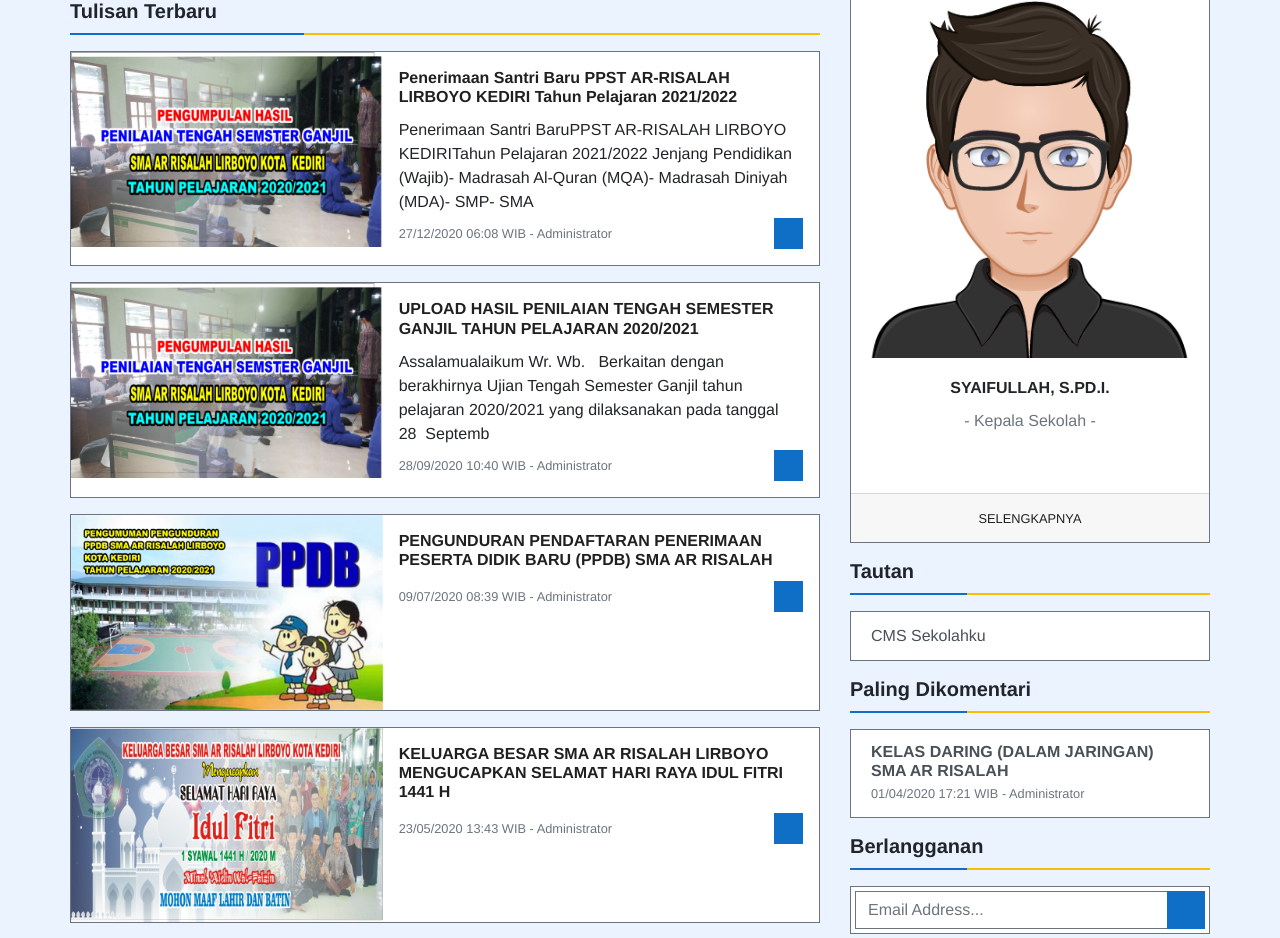
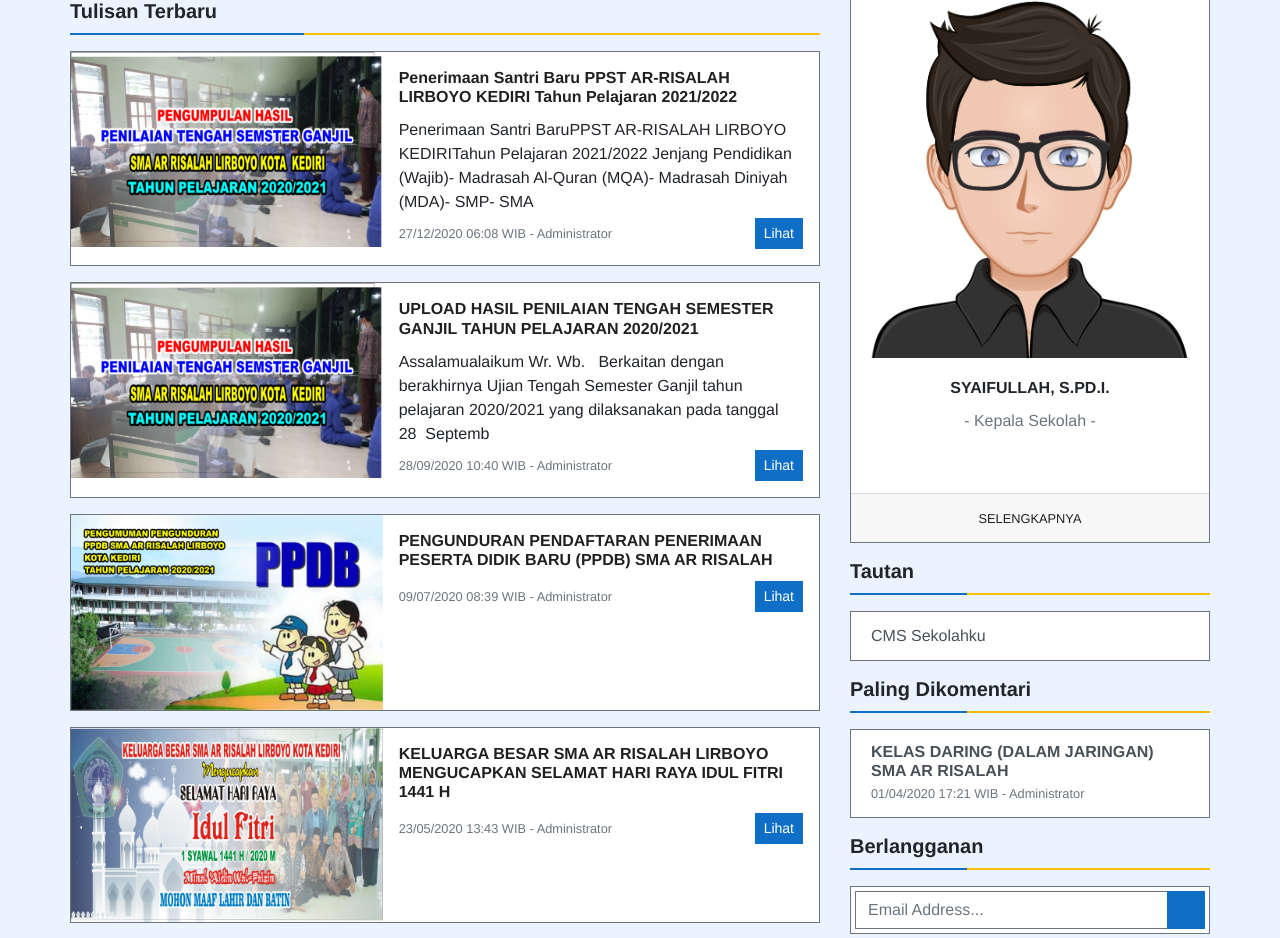
Before and after one commit to mgrvp/school, a PHP site: page / in a window 1280 px wide. Shown: the part 757-1695 px from the top of the page. Run offline with PHP 8.4, Linux system fonts and the light colour scheme; some libraries are stand-ins or nearby versions; some web fonts are replaced.

Commit message:
array isi

```diff
--- a/index.php
+++ b/index.php
@@ -368,7 +368,7 @@
                   </p>
                   <div class="d-flex justify-content-between align-items-center mt-1">
                     <small class="text-muted"><?php echo $waktu[$x]; ?></small>
-                    <a href="http://sma-arrisalah.sch.id/read/41/upload-hasil-penilaian-tengah-semester-ganjiltahun-pelajaran-20202021" class="btn btn-sm action-button rounded-0"><i class="fa fa-search"></i></a>
+                    <a href="http://sma-arrisalah.sch.id/read/41/upload-hasil-penilaian-tengah-semester-ganjiltahun-pelajaran-20202021" class="btn btn-sm action-button rounded-0">Lihat</a>
                   </div>
                 </div>
               </div>
```
